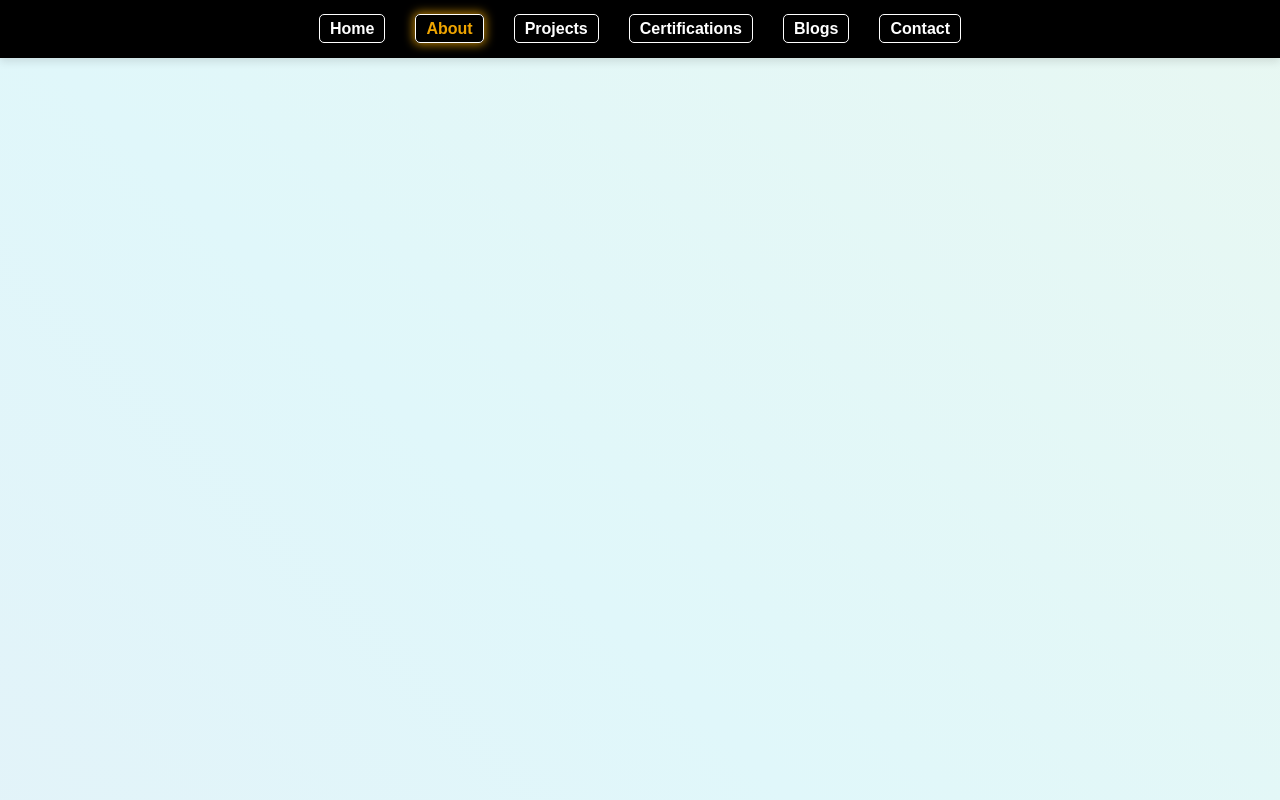
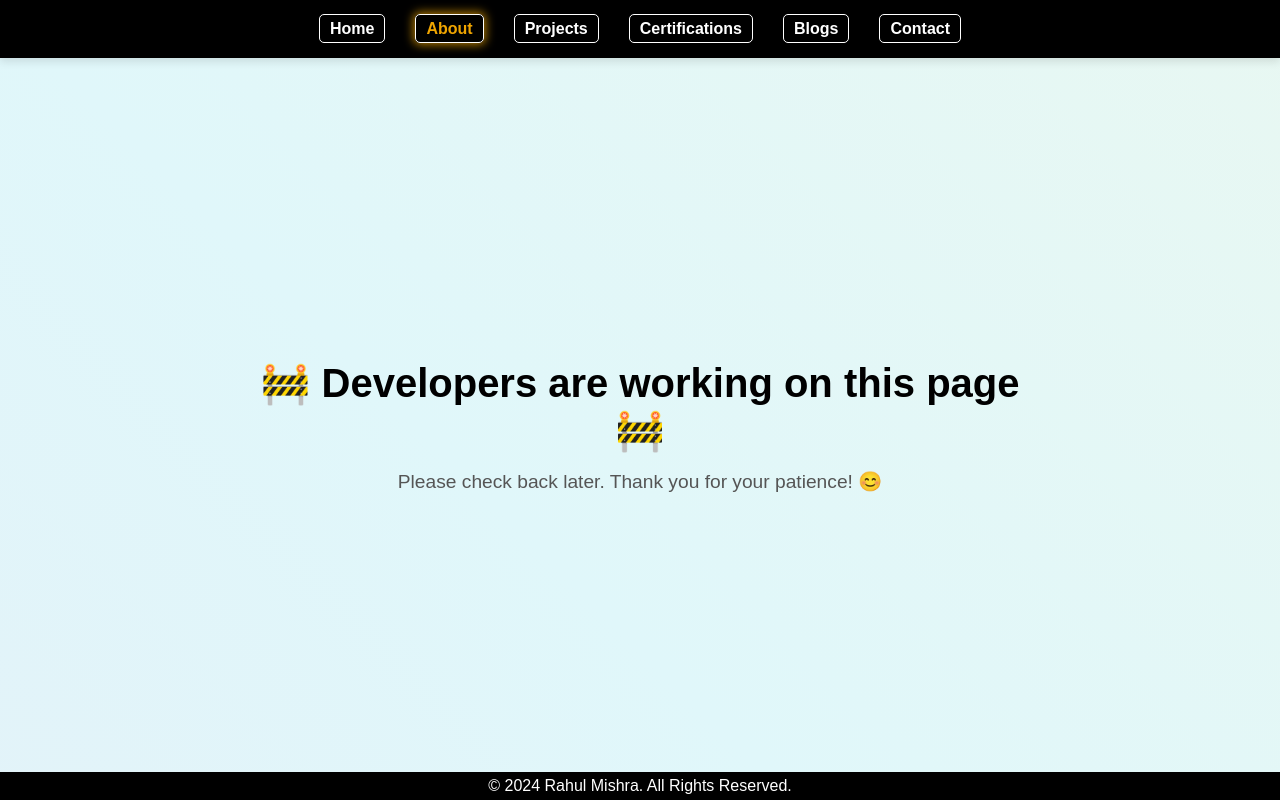
Before and after one commit to machinelearningprodigy/testing, a plain HTML site: page index.html in a window 1280 px wide. Drawn offline with nearby package versions, Linux system fonts and the light colour scheme.

Commit message:
working page!

```diff
--- a/index.html
+++ b/index.html
@@ -33,6 +33,16 @@
         </nav>
     </header>
 
+    <main>
+        <div class="center-message">
+            <h1>🚧 Developers are working on this page 🚧</h1>
+            <p>Please check back later. Thank you for your patience! 😊</p>
+        </div>
+    </main>
 
+    <footer>
+        <p>&copy; 2024 Rahul Mishra. All Rights Reserved.</p>
+    </footer>
 </body>
+
 </html>
--- a/styles.css
+++ b/styles.css
@@ -1,4 +1,3 @@
-/* General Styles */
 * {
     margin: 0;
     padding: 0;
@@ -32,7 +31,7 @@ header {
     color: #fff;
     padding: 20px;
     box-shadow: 0 4px 8px rgba(0, 0, 0, 0.1);
-    position: fixed; /* Changed from sticky to fixed */
+    position: fixed;
     top: 0;
     width: 100%;
     z-index: 1000;
@@ -91,17 +90,34 @@ nav .menu-icon i {
 main {
     flex: 1;
     padding: 20px;
-    margin-top: 80px; /* Adjust to compensate for the fixed header */
+    margin-top: 80px;
+    display: flex;
+    justify-content: center;
+    align-items: center;
+    text-align: center;
 }
 
+.center-message {
+    max-width: 800px;
+}
 
+.center-message h1 {
+    font-size: 2.5rem;
+    color: #000;
+    margin-bottom: 1rem;
+}
+
+.center-message p {
+    font-size: 1.2rem;
+    color: #555;
+}
 
 /* Footer */
 footer {
     background-color: #000000;
     color: white;
     text-align: center;
-    padding: 5px 0; /* Reduced padding */
+    padding: 5px 0;
     width: 100%;
     margin-top: auto;
 }
```
